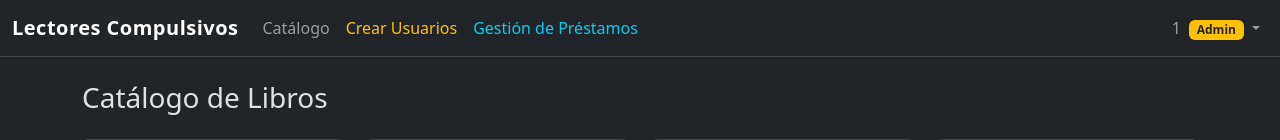
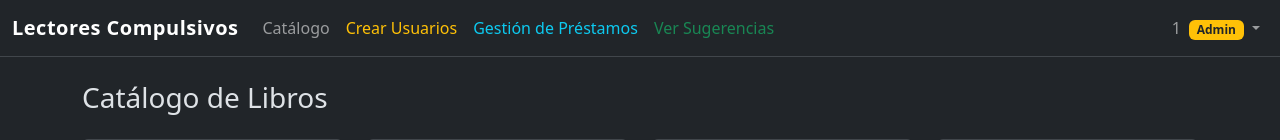
Before and after one commit to victorArincon/Lectores-Compulsivos, a Flask app: page /catalogo in a window 1280 px wide. Shown: the top 140 px of the page. Run offline with Flask 3, Linux system fonts and the light colour scheme; the visitor is signed in with stand-in values (Sample User, id 1); some libraries are stand-ins or nearby versions.

Commit message:
Update base.html

```diff
--- a/templates/base.html
+++ b/templates/base.html
@@ -25,20 +25,24 @@
                         <a class="nav-link" href="{{ url_for('catalogo') }}">Catálogo</a>
                     </li>
 
-                    <!-- Solo visible para usuarios normales (no administradores) -->
                     {% if not session.get('is_admin') %}
                     <li class="nav-item">
-                        <a class="nav-link" href="{{ url_for('mis_prestamos') }}">Mis Préstamos</a>
+                        <a class="nav-link" href="{{ url_for('mis_alquileres') }}">Mis Alquileres</a>
+                    </li>
+                    <li class="nav-item">
+                        <a class="nav-link text-success" href="{{ url_for('sugerencias') }}">Sugerir Libro</a>
                     </li>
                     {% endif %}
 
-                    <!-- Opciones exclusivas para el Administrador -->
                     {% if session.get('is_admin') %}
                     <li class="nav-item">
                         <a class="nav-link text-warning" href="{{ url_for('crear_usuario') }}">Crear Usuarios</a>
                     </li>
                     <li class="nav-item">
                         <a class="nav-link text-info" href="{{ url_for('admin_prestamos') }}">Gestión de Préstamos</a>
+                    </li>
+                    <li class="nav-item">
+                        <a class="nav-link text-success" href="{{ url_for('admin_sugerencias') }}">Ver Sugerencias</a>
                     </li>
                     {% endif %}
                 </ul>
```
